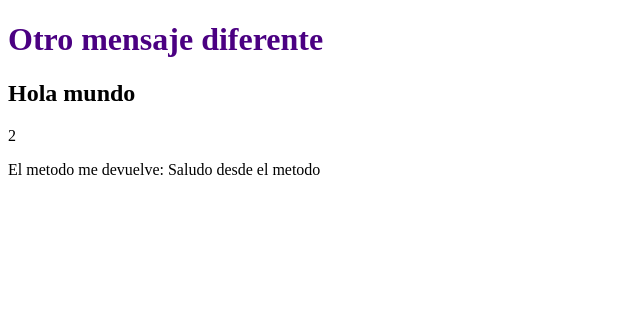
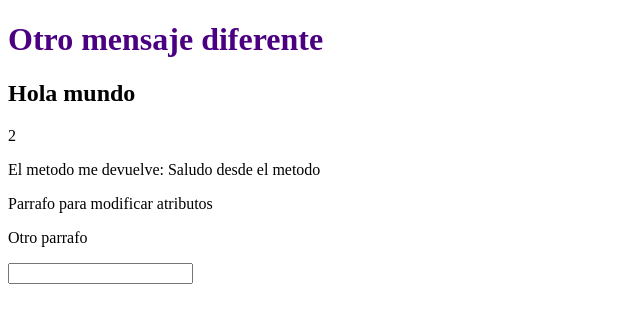
Before and after one commit to stevehndz/app, an Angular app: page / in a window 1280 px wide. Shown: the top 322 px of the page, without its empty margins (0-640 px from the left). Built offline with nearby package versions, Linux system fonts and the light colour scheme.

Commit message:
feat(bind): property binding

```diff
--- a/src/app/saludo/saludo.component.html
+++ b/src/app/saludo/saludo.component.html
@@ -6,3 +6,8 @@
 <!-- Interpolation -->
 <p>{{ 1 + 1 }}</p>
 <p>El metodo me devuelve: {{ mostrarSaludo() }}</p>
+
+<!-- Binding -->
+<p id="prefijo-{{ idParagraph }}-sufijo">Parrafo para modificar atributos</p>
+<p [id]="idParagraph">Otro parrafo</p>
+<input [type]="idInput" name="" id="">
--- a/src/app/saludo/saludo.component.ts
+++ b/src/app/saludo/saludo.component.ts
@@ -9,13 +9,19 @@ import { Component } from '@angular/core';
 })
 export class SaludoComponent {
   mensaje: string; // Visualize this varaible only at this component
+  idParagraph: string; // To manage paragraph
+  idInput: string; // To manage input type
 
   constructor() {
     this.mensaje = 'Un saludo a todos';
+    this.idParagraph = 'Parrafo principal';
+    this.idInput = 'text';
 
     setTimeout(() => {
       // Time to change variable value
       this.mensaje = 'Otro mensaje diferente';
+      this.idParagraph = 'main';
+      this.idInput = 'password';
     }, 3000);
   }
 
```
